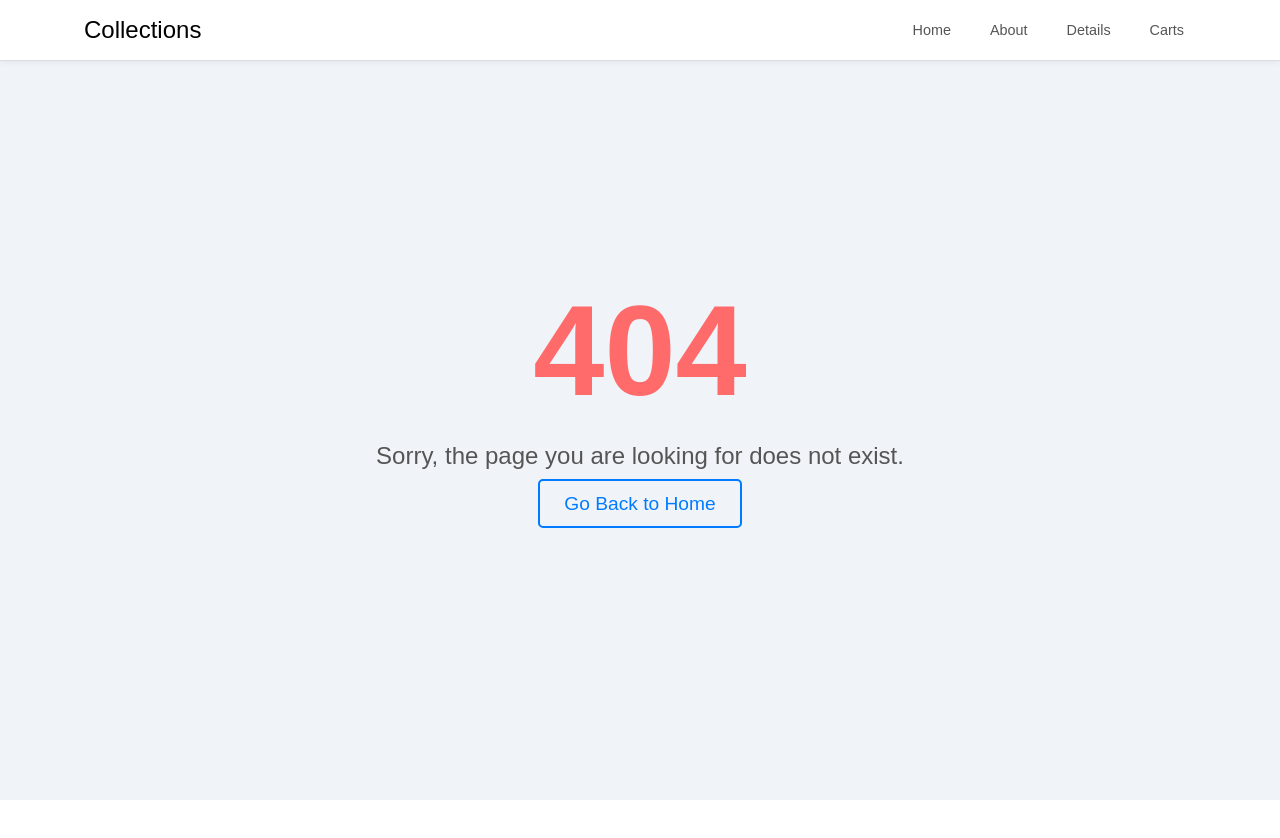
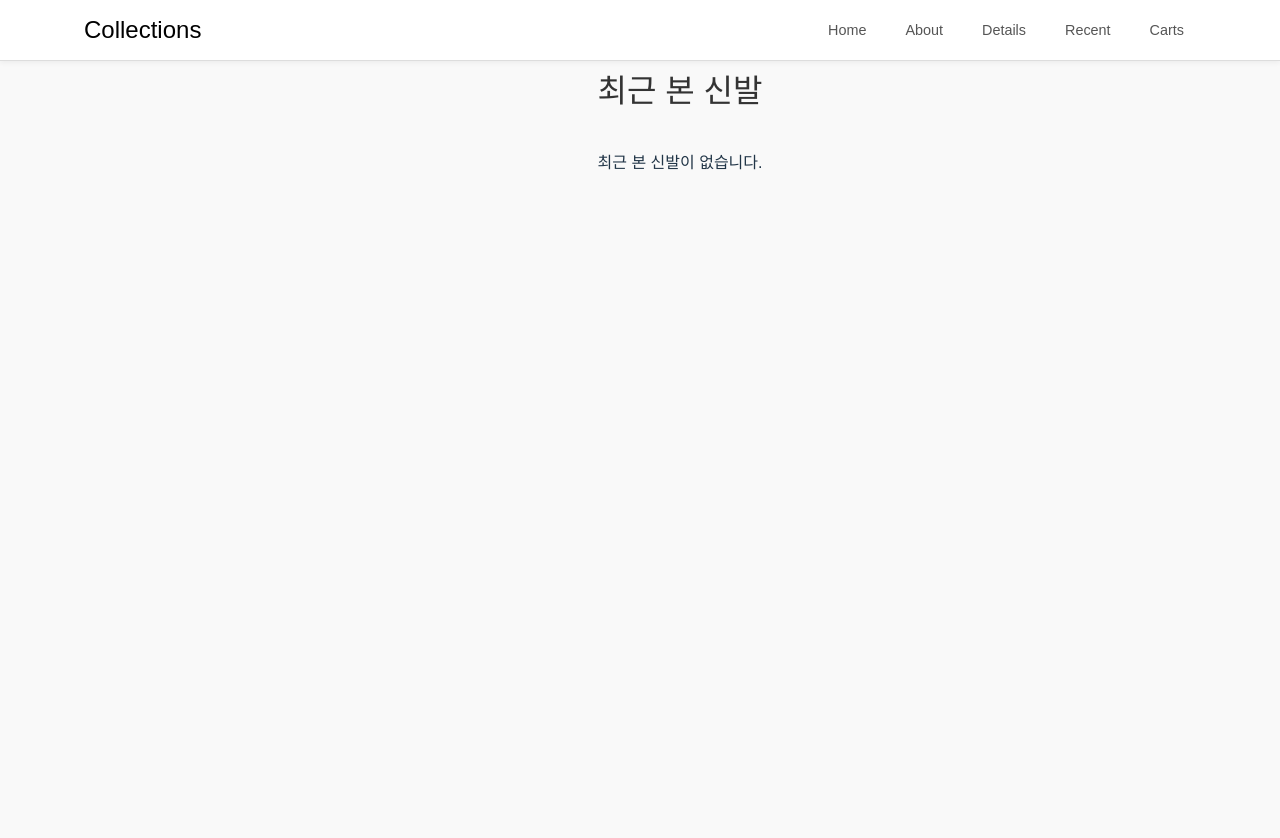
Before and after one commit to ChoiTheCreator/TheFashionArchive, a React (Vite) app in the folder shoe/: page /recently in a window 1280 px wide. Before the commit this address had no page. Shown: the top 838 px of the page. Before the commit the page ends 800 px from the top, so only its background shows below. Built offline with nearby package versions, Linux system fonts and the light colour scheme.

Commit message:
<Feat> 사용자가 최근 본 신발 목록들 보여주는 Recentpage 생성

```diff
--- a/shoe/src/App.jsx
+++ b/shoe/src/App.jsx
@@ -10,6 +10,7 @@ import NotFound from './Pages/NotFound';
 import AboutPage from './Pages/AboutPage';
 import ShoeDetail from './Components/ShoeDetail';
 import CartPage from './Pages/CartPage';
+import RecentlyShownPage from './Pages/RecentlyShownPage';
 import ErrorMessage from './Style/Components/ErrorMessage';
 import axios from 'axios';
 
@@ -88,6 +89,10 @@ function App() {
         <Route path="/detail/:id" element={<ShoeDetail shoes={shoes} />} />
         <Route path="/about" element={<AboutPage />} />
         <Route path="/contact" element={<ContactPage />} />
+        <Route
+          path="/recently"
+          element={<RecentlyShownPage shoes={shoes} />}
+        ></Route>
 
         <Route path="/cart" element={<CartPage />} />
         <Route path="*" element={<NotFound />} />
--- a/shoe/src/Components/Navbar.jsx
+++ b/shoe/src/Components/Navbar.jsx
@@ -33,6 +33,9 @@ const Navbar = () => {
             <Link to="/detail/1">Details</Link>
           </li>
           <li>
+            <Link to="/recently">Recent </Link>
+          </li>
+          <li>
             <Link to="/cart">Carts</Link>
           </li>
         </ul>
--- /dev/null
+++ b/shoe/src/Pages/RecentlyShownPage.jsx
@@ -0,0 +1,101 @@
+/** @jsxImportSource @emotion/react */
+import { css } from '@emotion/react';
+import React, { useEffect, useState } from 'react';
+import { useNavigate } from 'react-router-dom';
+
+const recentlyShownPageStyle = css`
+  display: flex;
+  flex-direction: column;
+  align-items: center;
+  padding: 40px;
+  background-color: #f9f9f9;
+  height: 100vh;
+  width: 100vw;
+
+  h2 {
+    font-size: 2rem;
+    color: #333;
+    margin-bottom: 20px;
+  }
+`;
+
+const shoeListStyle = css`
+  display: grid;
+  grid-template-columns: repeat(auto-fit, minmax(200px, 1fr));
+  gap: 20px;
+  width: 100%;
+  max-width: 1200px;
+`;
+
+const shoeItemStyle = css`
+  background-color: white;
+  padding: 20px;
+  border-radius: 10px;
+  box-shadow: 0 4px 12px rgba(0, 0, 0, 0.1);
+  text-align: center;
+  cursor: pointer;
+
+  img {
+    width: 100%;
+    border-radius: 8px;
+    margin-bottom: 10px;
+  }
+
+  h4 {
+    font-size: 1.2rem;
+    margin-bottom: 10px;
+    color: #001f5c;
+  }
+
+  p {
+    font-size: 1rem;
+    color: #555;
+  }
+
+  .price {
+    font-weight: bold;
+    color: red;
+  }
+`;
+
+const RecentlyShownPage = ({ shoes }) => {
+  const [recentShoes, setRecentShoes] = useState([]);
+  const navigate = useNavigate();
+
+  useEffect(() => {
+    const pressedIds = JSON.parse(localStorage.getItem('pressed')) || [];
+    const filteredShoes = shoes.filter((shoe) => pressedIds.includes(shoe.id));
+    setRecentShoes(filteredShoes);
+  }, [shoes]);
+
+  return (
+    <div css={recentlyShownPageStyle}>
+      <h2>최근 본 신발</h2>
+      {recentShoes.length > 0 ? (
+        <div css={shoeListStyle}>
+          {recentShoes.map((shoe) => (
+            <div
+              key={shoe.id}
+              css={shoeItemStyle}
+              onClick={() => navigate(`/detail/${shoe.id}`)}
+            >
+              <img
+                src={`https://codingapple1.github.io/shop/shoes${
+                  shoe.id + 1
+                }.jpg`}
+                alt={shoe.title}
+              />
+              <h4>{shoe.title}</h4>
+              <p>{shoe.content}</p>
+              <p className="price">{shoe.price.toLocaleString()}원</p>
+            </div>
+          ))}
+        </div>
+      ) : (
+        <p>최근 본 신발이 없습니다.</p>
+      )}
+    </div>
+  );
+};
+
+export default RecentlyShownPage;
```
